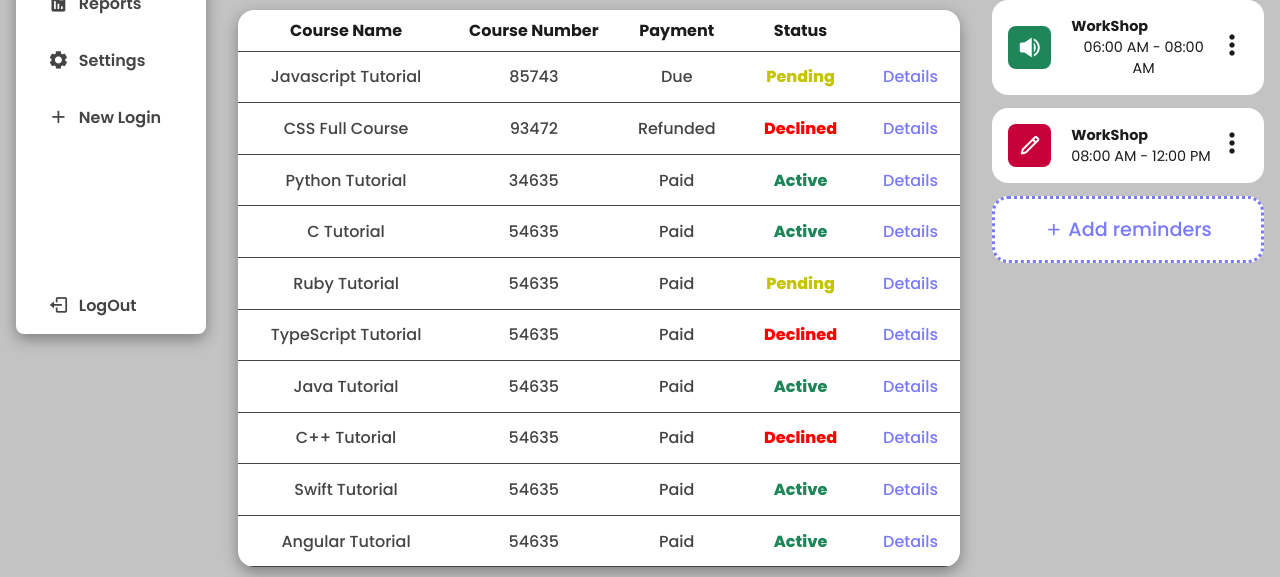
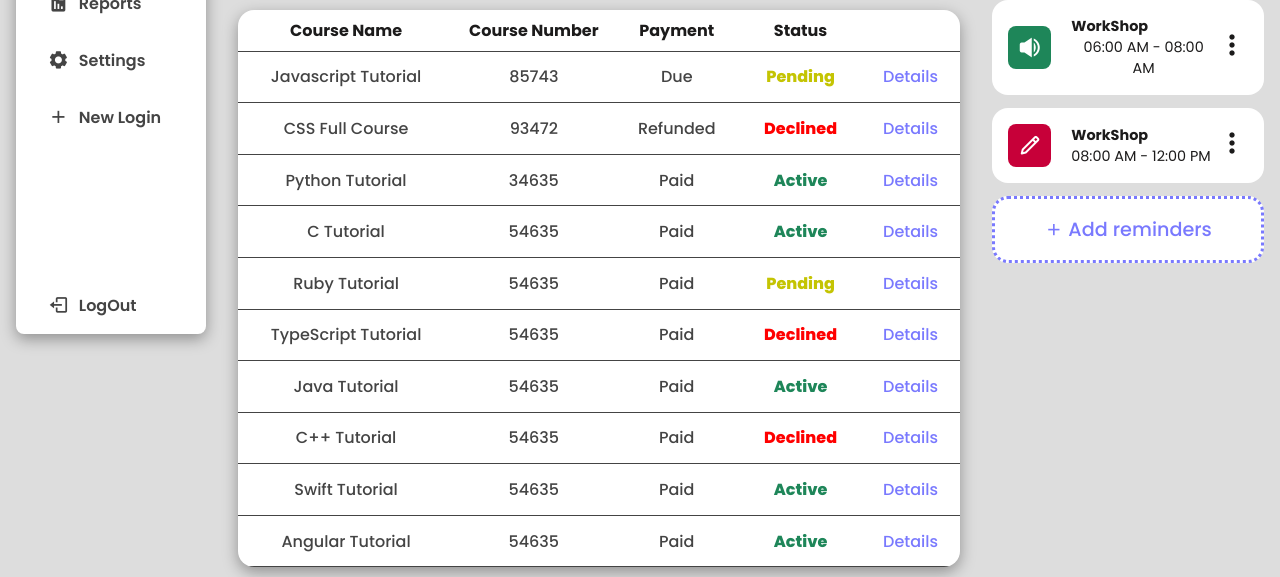
Before and after one commit to MohamedSameer10/Responsive-Admin-DashBoard, a plain HTML site: page index.html in a window 1280 px wide. Shown: the part 450-1027 px from the top of the page. Drawn offline with nearby package versions, Linux system fonts and the light colour scheme.

Commit message:
added the changes

```diff
--- a/style.css
+++ b/style.css
@@ -9,7 +9,7 @@
 
 :root{
     --greytextcolor: rgb(68, 68, 68);
-    --bgcolor: rgb(195, 195, 195);
+    --bgcolor: rgb(221, 221, 221);
     --pinktextcolor:#C70039;
     --blacktextcolor:rgb(28, 27, 27);
     --redtextcolor:red;
```
